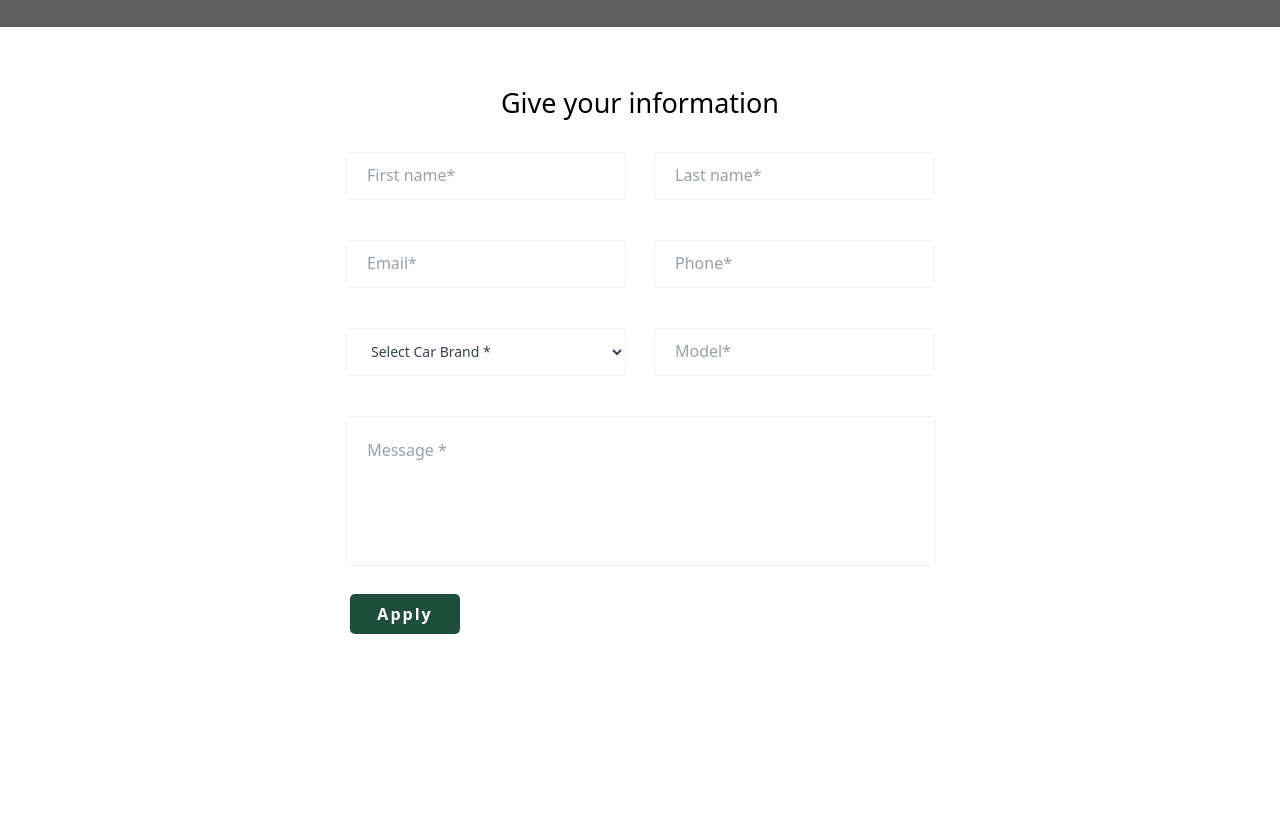
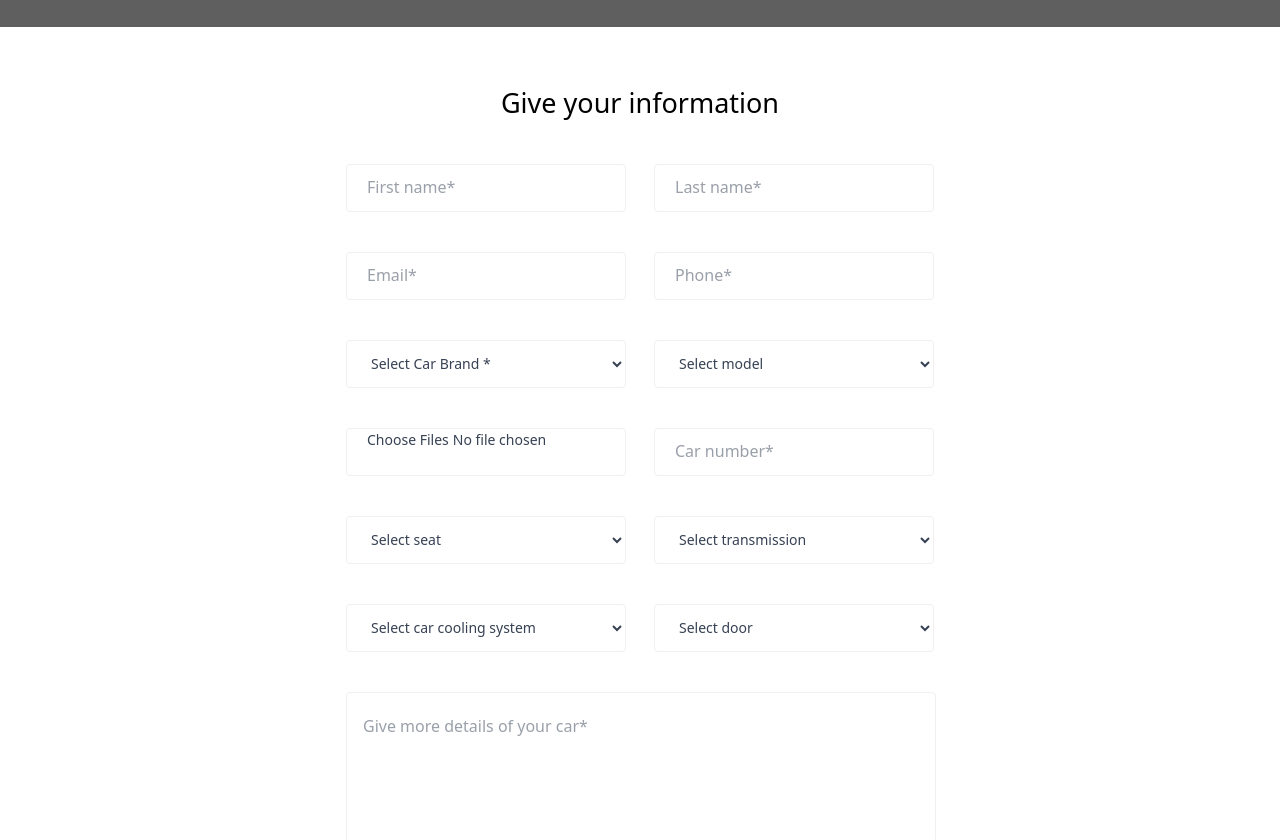
Before and after one commit to Ikterab/Figma-Tailwind-project, a React (Vite) app: page /Renter in a window 1280 px wide. Shown: the part 640-1480 px from the top of the page. Built offline with nearby package versions, Linux system fonts and the light colour scheme; grey boxes are pictures that could not be loaded; the HTML template or start-up script is replaced by a standard one.

Commit message:
8/23/2025

```diff
--- a/src/Elements/rentaldeal.jsx
+++ b/src/Elements/rentaldeal.jsx
@@ -90,7 +90,7 @@ export function Rentals() {
             {rental.map((cars, index) => (
               <div
                 key={index}
-                className='        h-[450px]  sm:h-[405px] flex-wrap w-[356px] flex  sm:flex-nowrap sm:w-[256px] flex-col gap-1 bg-white rounded-[9px] shadow-[0_12px_24px_rgb(19,24,104,0.2)]'
+                className='py-7 flex-wrap w-[356px] flex  sm:flex-nowrap sm:w-[256px] flex-col gap-1 bg-white rounded-[9px] shadow-[0_12px_24px_rgb(19,24,104,0.2)]'
               >
                 <img
                   src={cars.img0}
--- a/src/Pages/Renter.jsx
+++ b/src/Pages/Renter.jsx
@@ -4,13 +4,19 @@ import car from "../assets/Carstreetpic.png"
 
 
 function Rentarpage(){
-    const [value, setValue] = useState({ fname: '', lname: '', email: '', phone: '', carbrand: '', model: '', message: '' })
+    const [value, setValue] = useState({ fname: '', lname: '', email: '', phone: '', carbrand: '', model: '',img:[], carnumber:'',passengerseat:'', transmission:'',aircool:'' ,doors:'',   message: '' })
     const [error,setError]=useState({})
     const handlechange = (e) => {
 
-       let {name,value}=e.target
+       let {name,value, files}=e.target
+      if (name === 'img') {
+        setValue((prev) => ({ ...prev, img:[...prev.img, ...Array.from(files)] }))
+        setError((prev) => ({ ...prev, img: '' }))
+      }
+       else {
     setValue((prev) => ({ ...prev, [name]: value }))
-        setError((prev)=>({...prev,[name]:''}))
+    setError((prev) => ({ ...prev, [name]: '' }))
+  }
 
     }
 
@@ -41,9 +47,31 @@ function Rentarpage(){
         {
             newerror.carbrand="Enter car brand name."
         }
-        if (value.model.length < 3)
+        if (value.model.length < 2)
         {
-            newerror.model='Enter model name'
+            newerror.model='Select model'
+        }
+
+      if (value.img.length===0)
+      {
+        newerror.img='Give car images'
+      }
+      if (value.carnumber.trim().length === 0)
+      {
+        newerror.carnumber='Enter your car number.'
+      }
+      if (value.passengerseat.trim().length === 0)
+      {newerror.passengerseat='Please select passenger seat number'
+
+      }
+       if (value.transmission.trim().length === 0) {
+         newerror.transmission = 'Please select transmission system'
+       }
+if (value.aircool.trim().length === 0) {
+         newerror.air = 'Please select a mode'
+       }
+if (value.doors.trim().length === 0) {
+  newerror.doors = 'Please select door number'
 }
 
         if (value.message.trim().length===0)
@@ -51,11 +79,24 @@ function Rentarpage(){
         setError(newerror)
         if (Object.keys(newerror).length=== 0)
         {
+          const submissionJSON = {
+            fname: value.fname,
+            lname: value.lname,
+            email:value.email,
+        phone:value.phone,
+        carbrand:value.carbrand,
+        model:value.model,
+        img:value.img.map((file)=>file.name),
+            carnumber: value.carnumber,
+        passengerseat:value.passengerseat,
+            transmission: value.transmission,
+            aircool: value.aircool,
+            doors:value.doors,
+            message: value.message,
+        submittedAt: new Date().toISOString()
+          }
+            console.log('Submitted JSON:',submissionJSON)
           alert('Your car uploded ')
-        }
-        else {
-            alert('Try again!')
-        }
             setValue({
               fname: '',
               lname: '',
@@ -63,8 +104,19 @@ function Rentarpage(){
               phone: '',
               carbrand: '',
               model: '',
+              img: [],
+              carnumber: '',
+              passengerseat: '',
+              aircool: '',
+              doors:'',
               message: '',
             })
+
+        }
+        else {
+            alert('Try again!')
+        }
+
 
     }
 
@@ -73,13 +125,13 @@ function Rentarpage(){
       <>
         <div>
           <div
-            className='w-full justify-center h-150 items-center  bg-center bg-no-repeat bg-cover bg-black/40 bg-blend-darken py-66'
+            className='w-full justify-center h-150 items-center  bg-center bg-no-repeat   sm:bg-cover bg-black/40 bg-blend-darken py-66'
             style={{ backgroundImage: `url(${car})` }}
           >
-            <h1 className='text-blue-700 text-[44px] text-center font-semibold font-Poppins  py-'>
+            <h1 className='text-blue-100 text-[44px] text-center font-semibold font-Poppins  py-'>
               Become a renter
             </h1>
-            <p className='text-blue-600 text-[20px] font-semibold'>
+            <p className='text-blue-100 text-[20px] font-semibold'>
               Apply to become a renter. Give valid information and become a
               renter.
             </p>
@@ -89,7 +141,7 @@ function Rentarpage(){
               Give your information
             </h1>
 
-            <div className='flex flex-col gap-10 flex-wrap justify-center text-[14px] align-center py-7 '>
+            <div className='flex flex-col gap-10 flex-wrap justify-center text-[14px] align-center py-10 '>
               <div className='flex justify-center gap-7'>
                 <input
                   name='fname'
@@ -147,12 +199,12 @@ function Rentarpage(){
                   <option value='Honda'>Honda</option>
                   <option value='BMW'>BMW</option>
                   <option value='Tesla'>Tesla</option>
-                  <option value='Ford'>Ford</option>
-                  <option value='Mercedes'>Mercedes</option>
+                  {/* <option value='Ford'>Ford</option>
+                  <option value='Mercedes'>Mercedes</option> */}
                   <option value='Hyundai'>Hyundai</option>
                 </select>
 
-                <input
+                <select
                   placeholder='Model*'
                   name='model'
                   value={value.model}
@@ -160,15 +212,170 @@ function Rentarpage(){
                   className={`border-[1px] h-[48px] w-[280px] border-solid border-[#f0f0f0] px-5 placeholder:text-[16px] rounded-[4px] text-gray-700 ${
                     error.model ? 'border-red-500 ' : 'border-[#f0f0f0]'
                   }`}
+                >
+                  <option value=''>Select model</option>
+                  {value.carbrand === 'Toyota' && (
+                    <>
+                      <option value='Corolla'>Corolla</option>
+                      <option value='Camry'>Camry</option>
+                      <option value='Hybrid'>Hybrid</option>
+                      <option vlaue='Supra'>Supra</option>
+                      <option vlaue='Supra'>Supra</option>
+                      <option vlaue='Frotuner'>Frotuner</option>
+                    </>
+                  )}
+                  {value.carbrand === 'Honda' && (
+                    <>
+                      <option value='Civic'>Civic</option>
+                      <option value='Accord'>Accord</option>
+                      <option value='CR-V'>CR-V</option>
+                      <option value='City'>City</option>
+                    </>
+                  )}
+
+                  {value.carbrand === 'BMW' && (
+                    <>
+                      <option value='X5'>X5</option>
+                      <option value='X7'>X7</option>
+                      <option value='M3'>M3</option>
+                      <option value='M5'>M5</option>
+                    </>
+                  )}
+                  {value.carbrand === 'Tesla' && (
+                    <>
+                      <option value='Model S'>Model S</option>
+                      <option value='Model 3'>Model 3</option>
+                      <option value='Model X'>Model X</option>
+                      <option value='Model Y'>Model Y</option>
+                    </>
+                  )}
+                  {value.carbrand === 'Hyundai' && (
+                    <>
+                      <option value='Elantra'>Elantra</option>
+                      <option value='Sonata'>Sonata</option>
+                      <option value='Tucson'>Tucson</option>
+                      <option value='Santa Fe'>Santa Fe</option>
+                      <option value='Creta'>Creta</option>
+                      <option value='i20'>i20</option>
+                    </>
+                  )}
+                </select>
+              </div>
+              <div className='flex justify-center gap-7'>
+                <div className='flex flex-col justify-center '>
+                  {' '}
+                  <input
+                    type='file'
+                    accept='image/*'
+                    name='img'
+                    multiple
+                    // value={value.img}
+                    onChange={handlechange}
+                    placeholder='Give Images of your car*'
+                    className={`border-[1px] border-solid border-[#f0f0f0]  h-[48px] w-[280px] px-5 placeholder:text-[16px] rounded-[4px] text-gray-700  ${
+                      error.img ? 'border-red-500' : 'border-[#f0f0f0]'
+                    }`}
                   />
+                  {value.img.length > 0 && (
+                    <div className='flex gap-1 flex-wrap mt-1 '>
+                      {value.img.map((file, index) => (
+                        <div key={index} className='relative '>
+                          {/* Image Preview */}
+                          <img
+                            src={URL.createObjectURL(file)}
+                            alt={`preview ${index + 1}`}
+                            className='w-[120px] h-[100px] object-cover rounded shadow'
+                          />
+
+                          {/* Remove Button */}
+                          <button
+                            type='button'
+                            onClick={() => {
+                              const updatedImgs = value.img.filter(
+                                (_, i) => i !== index
+                              )
+                              setValue({ ...value, img: updatedImgs })
+                            }}
+                            className='absolute top-1 right-1 bg-red-500 text-white text-xs px-2 py-1 rounded'
+                          >
+                            ✕
+                          </button>
+                        </div>
+                      ))}
+                    </div>
+                  )}{' '}
+                </div>
+                <input
+                  placeholder='Car number*'
+                  name='carnumber'
+                  value={value.carnumber}
+                  onChange={handlechange}
+                  className={`border-[1px] h-[48px]  w-[280px] border-solid border-[#f0f0f0] px-5 placeholder:text-[16px] rounded-[4px]  text-gray-700 ${
+                    error.carnumber ? 'border-red-500' : 'border-[#f0f0f0]'
+                  }`}
+                />
+              </div>
+              <div className='flex justify-center gap-7'>
+                <select
+                  name='passengerseat'
+                  value={value.passengerseat}
+                  onChange={handlechange}
+                  className={`border-[1px] border-solid border-[#f0f0f0]  h-[48px] w-[280px] px-5 placeholder:text-[16px] rounded-[4px] text-gray-700  ${
+                    error.passengerseat ? 'border-red-500' : 'border-[#f0f0f0]'
+                  }`}
+                ><option value='' disabled>Select seat</option>
+                  <option value='2 Passangers'>2 Passangers</option>
+                  <option value='4 Passangers'>4 Passangers</option>
+                  <option value='6 Passangers'>6 Passangers</option>
+                </select>
+
+                <select
+                  name='transmission'
+                  value={value.transmission}
+                  onChange={handlechange}
+                  className={`border-[1px] h-[48px]  w-[280px] border-solid border-[#f0f0f0] px-5 placeholder:text-[16px] rounded-[4px]  text-gray-700 ${
+                    error.transmission ? 'border-red-500' : 'border-[#f0f0f0]'
+                    }`}>
+                  <option value='' disabled>Select transmission</option>
+                  <option value='automatic-transmission'>Auto</option>
+                  <option value='manual-transmission'>Manual</option>
+          </select>
+
+              </div>
+              <div className='flex justify-center gap-7'>
+                <select
+                  name='aircool'
+                  value={value.aircool}
+                  onChange={handlechange}
+                  className={`border-[1px] border-solid border-[#f0f0f0]  h-[48px] w-[280px] px-5 placeholder:text-[16px] rounded-[4px] text-gray-700  ${
+                    error.aircool ? 'border-red-500' : 'border-[#f0f0f0]'
+                    }`}>
+                  <option value='' disabled>Select car cooling system</option>
+                  <option value='AC' >Air Conditioning </option>
+                  <option value='Motorfan' >Blower Motor/Fan</option>
+
+                  </select>
+
+                <select
+                  name='doors'
+                  value={value.doors}
+                  onChange={handlechange}
+                  className={`border-[1px] h-[48px]  w-[280px] border-solid border-[#f0f0f0] px-5 placeholder:text-[16px] rounded-[4px]  text-gray-700 ${
+                    error.doors ? 'border-red-500' : 'border-[#f0f0f0]'
+                    }`}>
+                  <option value='' disabled>Select door</option>
+                  <option value='2 Doors' >2 Doors</option>
+                  <option value='4 Doors' >4 Doors</option>
+
+                  </select>
               </div>
 
               <input
-                placeholder=' Message *'
+                placeholder='Give more details of your car*'
                 name='message'
                 value={value.message}
                 onChange={handlechange}
-                className={`w-[590px] ml-1 border-[1px] rounded-[4px] h-[150px]  border-solid border-[#f0f0f0] pb-20 px-4  placeholder:text-[16px] text-gray-700 ${
+                className={`w-[590px] ml-1 border-[1px] rounded-[4px] h-[150px]  border-solid border-[#f0f0f0] pb-20 px-4   placeholder:text-[16px] text-gray-700 ${
                   error.message ? 'border-red-500' : 'border-[#f0f0f0]'
                 }`}
               />
```
Lines whose indentation alone changed are shown as unchanged.
